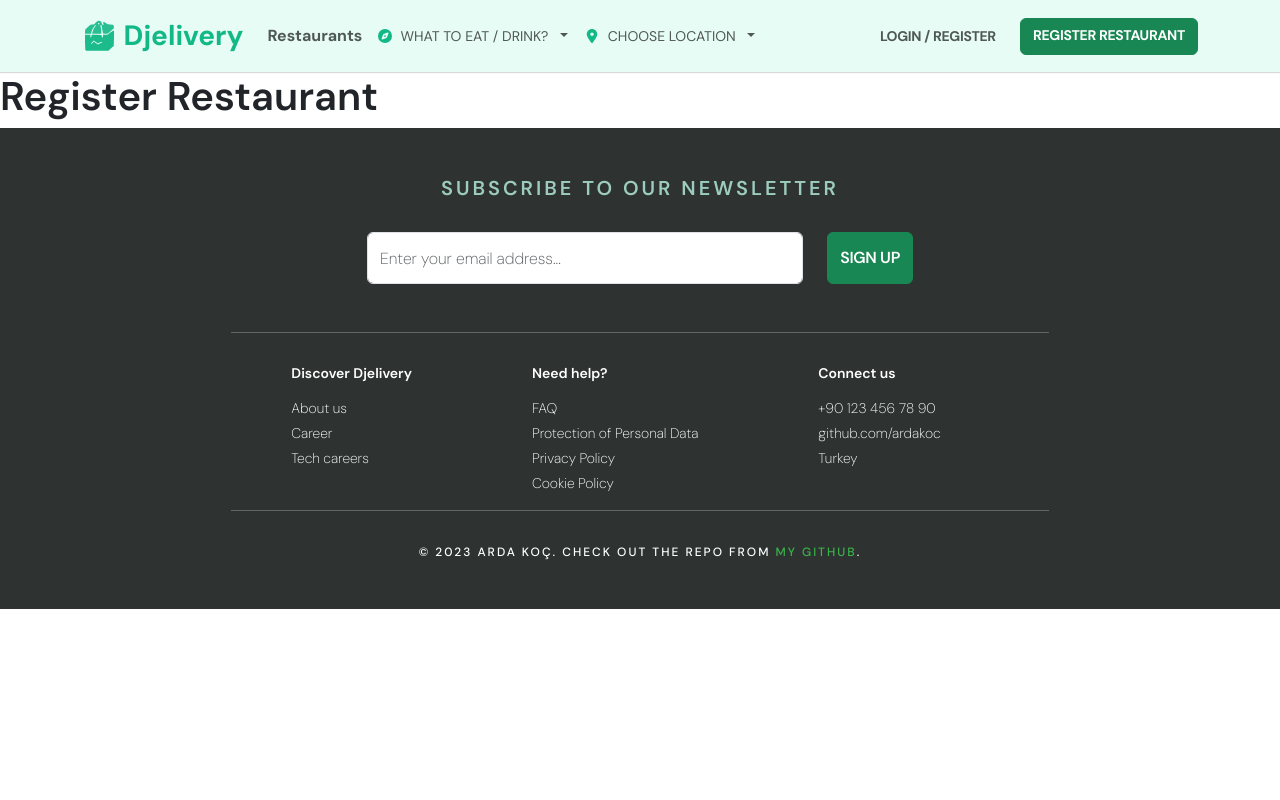
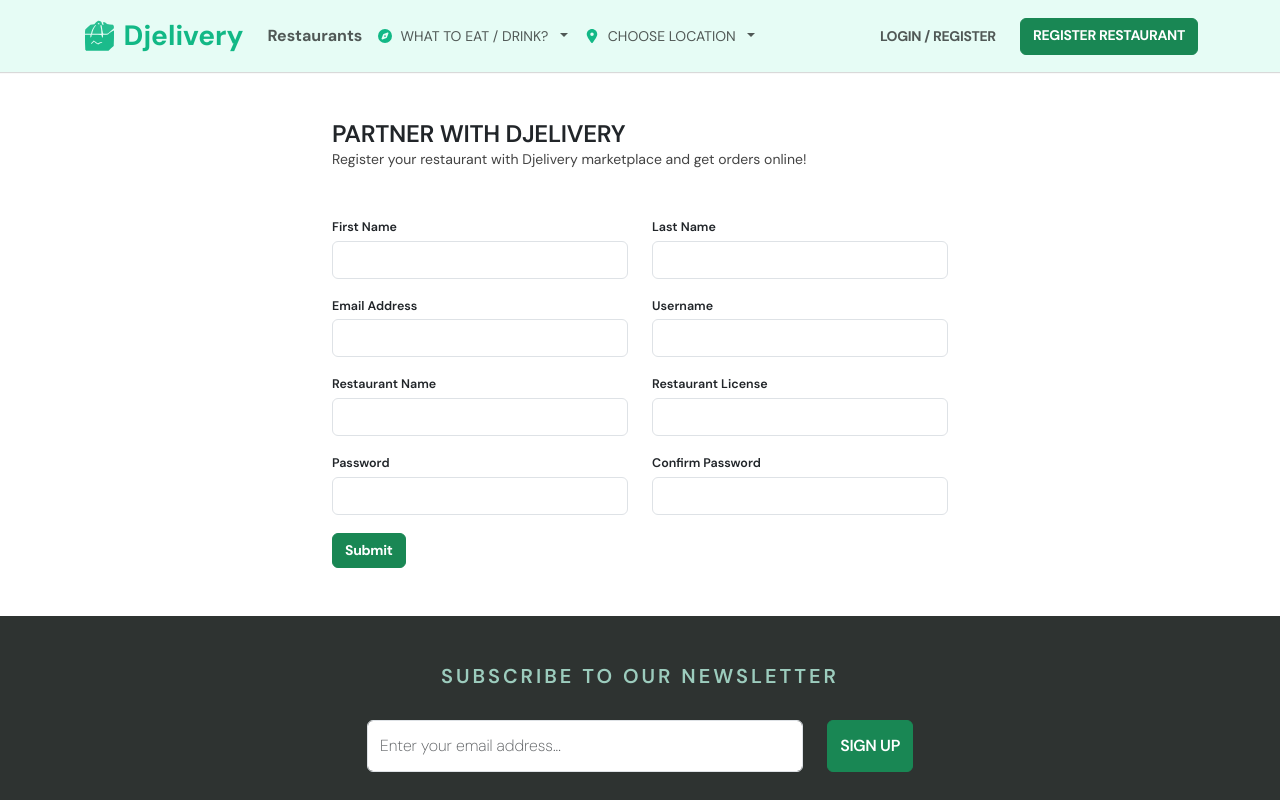
Before and after one commit to ardakoc/djelivery, a React (Vite) app in the folder frontend/: page /register-restaurant in a window 1280 px wide. Shown: the top 800 px of the page. Built offline with nearby package versions, Linux system fonts and the light colour scheme.

Commit message:
added restaurant register form component. organized components.

```diff
--- /dev/null
+++ b/frontend/src/components/Forms/RestaurantRegisterForm.jsx
@@ -0,0 +1,165 @@
+// React Hooks
+import { useState } from "react";
+import axios from "axios";
+
+// Bootstrap Components
+import Form from "react-bootstrap/Form";
+import Row from "react-bootstrap/esm/Row";
+import Col from "react-bootstrap/esm/Col";
+import Button from "react-bootstrap/esm/Button";
+
+// Custom Components
+import InputWithIcon from "../InputGroups/InputWithIcon";
+import PageTitle from "../Titles/PageTitle";
+import Page from "../Layout/Page";
+
+// Icons
+import Email from "../Icons/Email";
+import Password from "../Icons/Password";
+import ModalLink from "../Link/ModalLink";
+import Name from "../Icons/Name";
+import Username from "../Icons/Username";
+import FormErrorText from "../Texts/FormErrorText";
+import FormInput from "../InputGroups/FormInput";
+import PrimaryButton from "../Buttons/PrimaryButton";
+
+export default function RestaurantRegisterForm(props) {
+  const [firstNameErrorMsg, setfirstNameErrorMsg] = useState("");
+  const [lastNameErrorMsg, setLastNameErrorMsg] = useState("");
+  const [emailErrorMsg, setEmailErrorMsg] = useState("");
+  const [usernameErrorMsg, setUsernameErrorMsg] = useState("");
+  const [passwordErrorMsg, setPasswordErrorMsg] = useState("");
+
+  const [signedUp, setSignedUp] = useState(false);
+
+  const handleSubmit = async (event) => {
+    event.preventDefault();
+    const user = {
+      first_name: event.target.first_name.value,
+      last_name: event.target.last_name.value,
+      email: event.target.email.value,
+      username: event.target.username.value,
+      password: event.target.password.value,
+    };
+    await axios
+      .post("http://127.0.0.1:8000/api/users/", user)
+      .then((response) => {
+        setSignedUp(true);
+        props.success(signedUp);
+      })
+      .catch((error) => {
+        if ("first_name" in error.response.data) {
+          setfirstNameErrorMsg(
+            String(error.response.data["first_name"]).charAt(0).toUpperCase() +
+              String(error.response.data["first_name"]).slice(1)
+          );
+        } else {
+          setfirstNameErrorMsg("");
+        }
+        if ("last_name" in error.response.data) {
+          setLastNameErrorMsg(
+            String(error.response.data["last_name"]).charAt(0).toUpperCase() +
+              String(error.response.data["last_name"]).slice(1)
+          );
+        } else {
+          setLastNameErrorMsg("");
+        }
+        if ("email" in error.response.data) {
+          setEmailErrorMsg(
+            String(error.response.data["email"]).charAt(0).toUpperCase() +
+              String(error.response.data["email"]).slice(1)
+          );
+        } else {
+          setEmailErrorMsg("");
+        }
+        if ("username" in error.response.data) {
+          setUsernameErrorMsg(
+            String(error.response.data["username"]).charAt(0).toUpperCase() +
+              String(error.response.data["username"]).slice(1)
+          );
+        } else {
+          setUsernameErrorMsg("");
+        }
+        if ("password" in error.response.data) {
+          setPasswordErrorMsg(
+            String(error.response.data["password"]).charAt(0).toUpperCase() +
+              String(error.response.data["password"]).slice(1)
+          );
+        } else {
+          setPasswordErrorMsg("");
+        }
+      });
+  };
+
+  return (
+    <Page
+      content={
+        <Form onSubmit={handleSubmit}>
+          <PageTitle
+            text="PARTNER WITH DJELIVERY"
+            subtext="Register your restaurant with Djelivery marketplace and get orders online!"
+          />
+          <Row>
+            <Col>
+              <Form.Group className="mb-3" controlId="formLastName">
+                <FormInput name="first_name" text="First Name" />
+                <FormErrorText msg={firstNameErrorMsg} />
+              </Form.Group>
+            </Col>
+            <Col>
+              <Form.Group className="mb-3" controlId="formLastName">
+                <FormInput name="last_name" text="Last Name" />
+                <FormErrorText msg={lastNameErrorMsg} />
+              </Form.Group>
+            </Col>
+          </Row>
+          <Row>
+            <Col>
+              <Form.Group className="mb-3" controlId="formLastName">
+                <FormInput name="email" text="Email Address" />
+                <FormErrorText msg={emailErrorMsg} />
+              </Form.Group>
+            </Col>
+            <Col>
+              <Form.Group className="mb-3" controlId="formLastName">
+                <FormInput name="username" text="Username" />
+                <FormErrorText msg={usernameErrorMsg} />
+              </Form.Group>
+            </Col>
+          </Row>
+          <Row>
+            <Col>
+              <Form.Group className="mb-3" controlId="formLastName">
+                <FormInput name="restaurant_name" text="Restaurant Name" />
+                <FormErrorText msg="" />
+              </Form.Group>
+            </Col>
+            <Col>
+              <Form.Group className="mb-3" controlId="formLastName">
+                <FormInput name="restaurant_license" text="Restaurant License" />
+                <FormErrorText msg="" />
+              </Form.Group>
+            </Col>
+          </Row>
+
+
+          <Row>
+            <Col>
+              <Form.Group className="mb-3" controlId="formLastName">
+                <FormInput name="password" text="Password" />
+                <FormErrorText msg="" />
+              </Form.Group>
+            </Col>
+            <Col>
+              <Form.Group className="mb-3" controlId="formLastName">
+                <FormInput name="confirm_password" text="Confirm Password" />
+                <FormErrorText msg="" />
+              </Form.Group>
+            </Col>
+          </Row>
+          <PrimaryButton text="Submit" />
+        </Form>
+      }
+    ></Page>
+  );
+}
--- /dev/null
+++ b/frontend/src/components/InputGroups/FormInput.jsx
@@ -0,0 +1,25 @@
+// Bootstrap Components
+import Form from "react-bootstrap/Form";
+import InputGroup from "react-bootstrap/InputGroup";
+
+// Custom Components
+import InputLabelText from "../Texts/InputLabelText";
+
+export default function FormInput(props) {
+  return (
+    <>
+      <InputLabelText text={props.text} />
+      <InputGroup className="mb-4" hasValidation>
+        <Form.Control
+          name={props.name}
+          type={props.type}
+          onChange={props.onChange}
+          value={props.defaultIfEmpty}
+        />
+        <Form.Control.Feedback type="invalid">
+          {props.error}
+        </Form.Control.Feedback>
+      </InputGroup>
+    </>
+  );
+}
--- /dev/null
+++ b/frontend/src/components/Layout/Page.jsx
@@ -0,0 +1,9 @@
+import Container from "react-bootstrap/esm/Container";
+
+export default function Page(props) {
+  return (
+    <Container className="my-5" style={{ maxWidth: "50%" }}>
+      {props.content}
+    </Container>
+  );
+}
--- a/frontend/src/components/Pages/RestaurantRegister/RestaurantRegister.jsx
+++ b/frontend/src/components/Pages/RestaurantRegister/RestaurantRegister.jsx
@@ -1,5 +1,7 @@
+import RestaurantRegisterForm from "../../Forms/RestaurantRegisterForm";
+
 export default function RestaurantRegister() {
   return (
-    <h1>Register Restaurant</h1>
+    <RestaurantRegisterForm />
   )
 }
--- /dev/null
+++ b/frontend/src/components/Texts/InputLabelText.jsx
@@ -0,0 +1,7 @@
+export default function InputLabelText(props) {
+  return (
+    <p style={{ fontSize: "12.5px", fontWeight: "600", marginBottom: "4px" }}>
+      {props.text}
+    </p>
+  );
+}
--- /dev/null
+++ b/frontend/src/components/Titles/PageTitle.jsx
@@ -0,0 +1,10 @@
+export default function PageTitle(props) {
+  return (
+    <div className="mb-5">
+      <h4 style={{ letterSpacing: "-0.3px", textDecoration: "uppercase", marginBottom: "0" }}>
+        {props.text}
+      </h4>
+      <p style={{ fontSize: "14px", color: "#434343"}}>{props.subtext}</p>
+    </div>
+  );
+}
```
